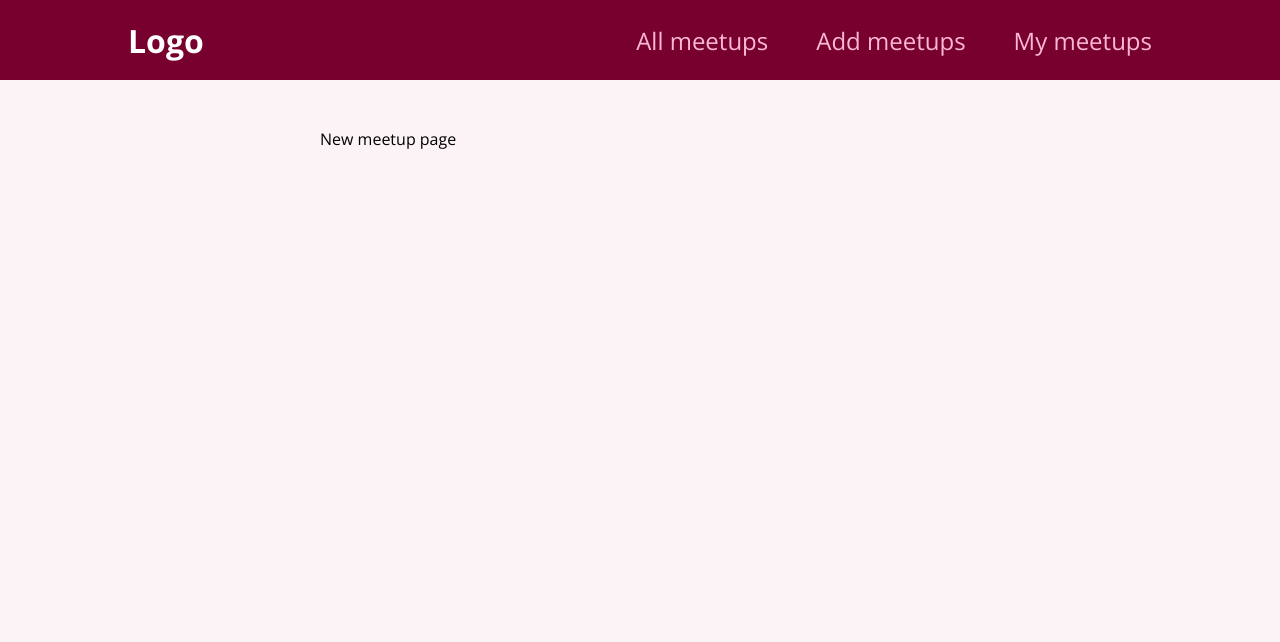
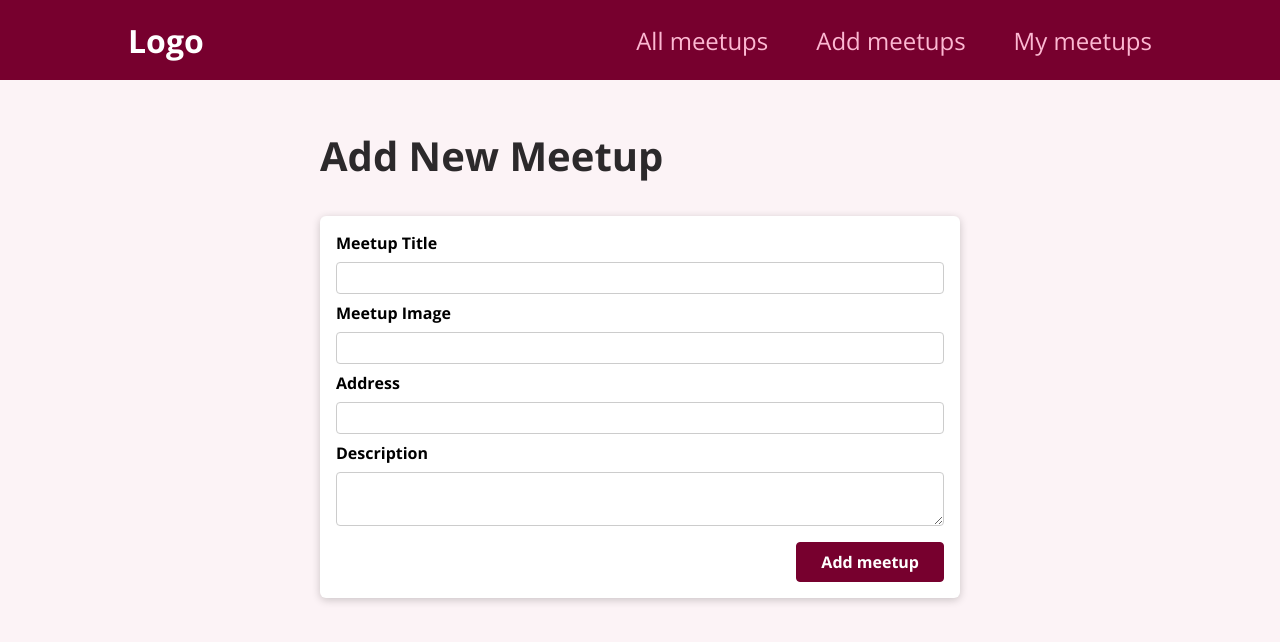
Before and after one commit to cletuskingdom/meetup-react-app, a React (Create React App) app: page /new-meetup in a window 1280 px wide. Shown: the top 642 px of the page. Built offline with nearby package versions, Linux system fonts and the light colour scheme.

Commit message:
users can submit new meetup

```diff
--- a/src/components/meetups/NewMeetupForm..js
+++ b/src/components/meetups/NewMeetupForm..js
@@ -1,30 +1,57 @@
+import { useRef } from "react";
 import Card from "../ui/Card";
 import classes from "./NewMeetupForm.module.css";
 
 function NewMeetupForm() {
-  function submitHandler() {}
+  const titleInputRef = useRef();
+  const imageInputRef = useRef();
+  const addressInputRef = useRef();
+  const descriptionInputRef = useRef();
+
+  function submitHandler(event) {
+    event.preventDefault();
+
+    const enteredTitle = titleInputRef.current.value;
+    const enteredImage = imageInputRef.current.value;
+    const enteredAddress = addressInputRef.current.value;
+    const enteredDescription = descriptionInputRef.current.value;
+
+    const meetupData = {
+      title: enteredTitle,
+      image: enteredImage,
+      address: enteredAddress,
+      description: enteredDescription,
+    };
+
+    // console.log(meetupData); submit this to db
+  }
 
   return (
     <Card>
       <form className={classes.form} onSubmit={submitHandler}>
         <div className={classes.control}>
           <label htmlFor="title">Meetup Title</label>
-          <input type="text" required id="title" />
+          <input type="text" required id="title" ref={titleInputRef} />
         </div>
 
         <div className={classes.control}>
-          <label htmlFor="image">Meetup Title</label>
-          <input type="url" required id="image" />
+          <label htmlFor="image">Meetup Image</label>
+          <input type="url" required id="image" ref={imageInputRef} />
         </div>
 
         <div className={classes.control}>
           <label htmlFor="address">Address</label>
-          <input type="text" required id="address" />
+          <input type="text" required id="address" ref={addressInputRef} />
         </div>
 
         <div className={classes.control}>
           <label htmlFor="description">Description</label>
-          <textarea id="description" required row="5"></textarea>
+          <textarea
+            id="description"
+            required
+            row="5"
+            ref={descriptionInputRef}
+          ></textarea>
         </div>
         <div className={classes.actions}>
           <button>Add meetup</button>
--- a/src/pages/NewMeetup.js
+++ b/src/pages/NewMeetup.js
@@ -1,5 +1,12 @@
+import NewMeetupForm from "../components/meetups/NewMeetupForm.";
+
 function NewMeetupPage() {
-  return <div>New meetup page</div>;
+  return (
+    <section>
+      <h1>Add New Meetup</h1>
+      <NewMeetupForm />
+    </section>
+  );
 }
 
 export default NewMeetupPage;
```
